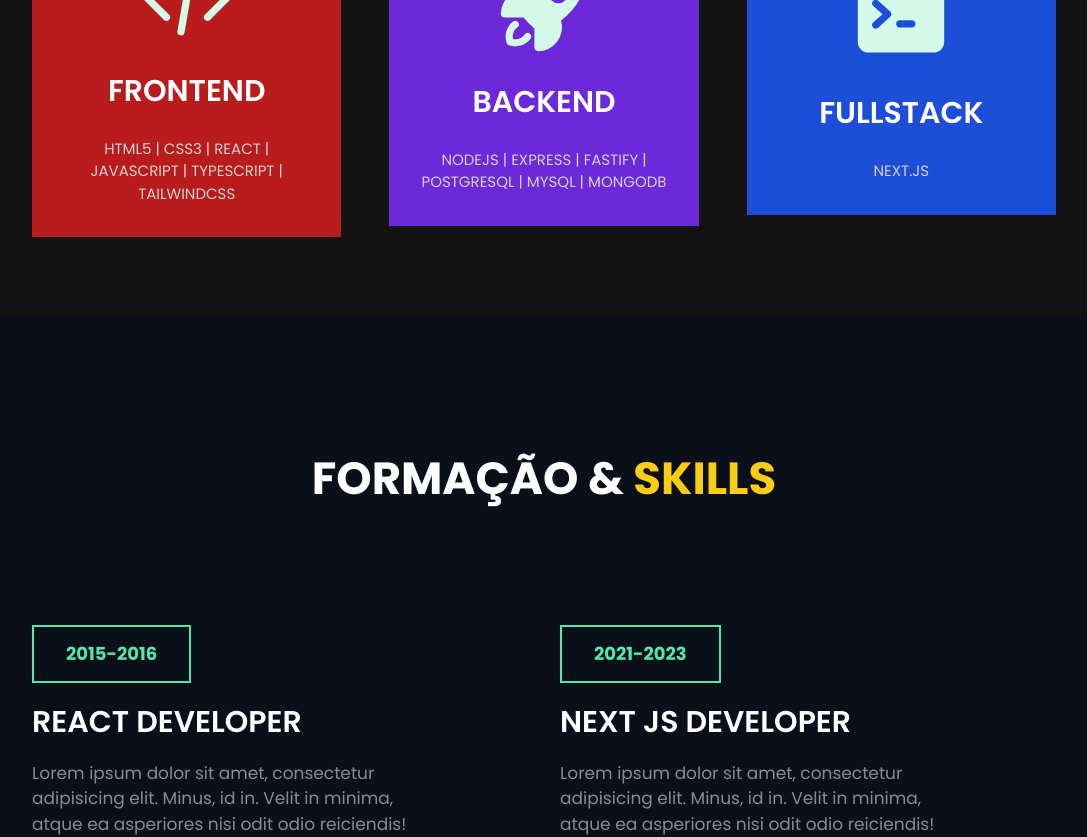
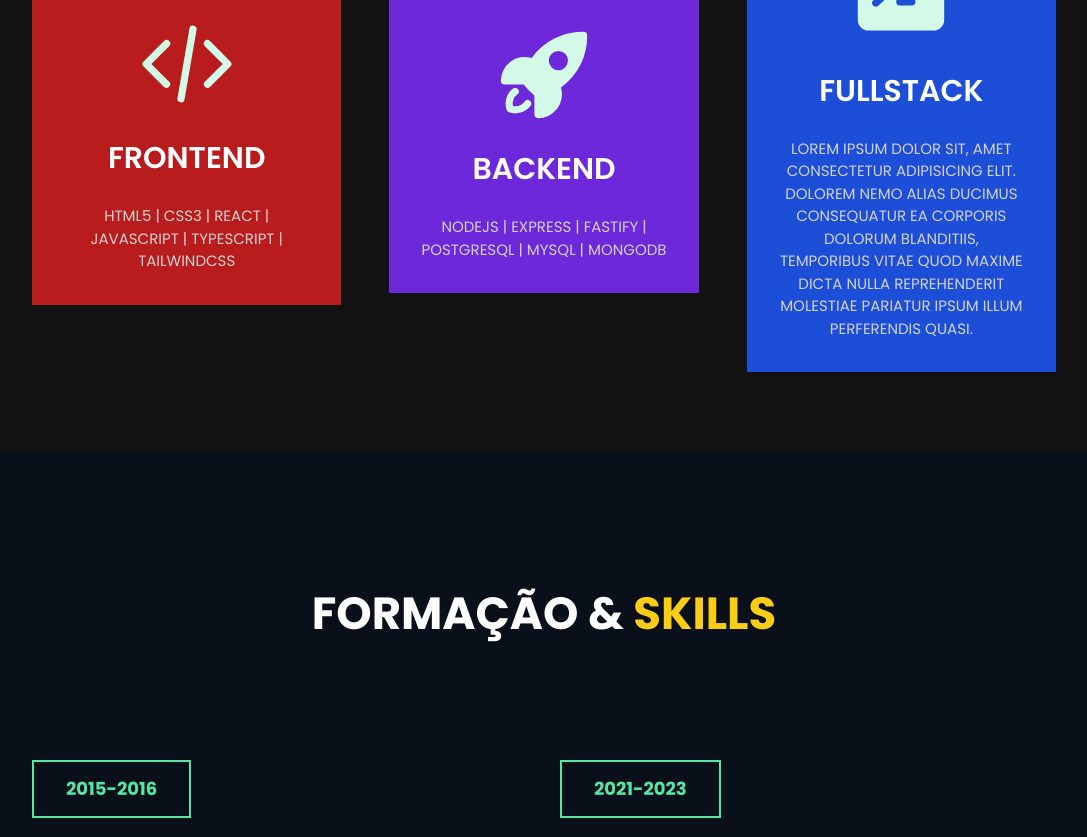
Before and after one commit to ismaelsoares/ismadev, a Next.js app: page / in a window 1280 px wide. Shown: the part 2040-2877 px from the top of the page, without its empty margins (96-1183 px from the left). Built offline with nearby package versions, Linux system fonts and the light colour scheme.

Commit message:
Update link CV

```diff
--- a/components/About.tsx
+++ b/components/About.tsx
@@ -24,7 +24,7 @@
                <button
                   className="px-[2rem] hover:bg-yellow-400 transition-all duration-200 py-[1rem]
                   text-[18px] font-bold uppercase bg-[#55e6a5] text-black flex items-center space-x-2"
-                  onClick={() => window.open('https://drive.google.com/file/d/1R-lG60KJh_HMD5vT7tzTtzf-b1dlcniY/view?usp=sharing')}
+                  onClick={() => window.open('https://drive.google.com/file/d/1Wa-wjaJ4hiLaN10SbifqciBnjMOW-85s/view?usp=sharing')}
                >
                   <p>Download Cv</p>
                   <ArrowDownTrayIcon className="w-[1.6rem] h-[1.7rem] text-black" />
--- a/components/Hero.tsx
+++ b/components/Hero.tsx
@@ -8,7 +8,7 @@
 import { fadeIn } from "@/variants";
 import { ArrowDownTrayIcon, PlayCircleIcon } from "@heroicons/react/20/solid";
 
-const openCV = () => window.open('https://drive.google.com/file/d/1R-lG60KJh_HMD5vT7tzTtzf-b1dlcniY/view?usp=sharing');
+const openCV = () => window.open('https://drive.google.com/file/d/1Wa-wjaJ4hiLaN10SbifqciBnjMOW-85s/view?usp=sharing');
 
 export const Hero = () => {
    return (
--- a/components/Services.tsx
+++ b/components/Services.tsx
@@ -47,7 +47,7 @@
                      Fullstack
                   </h1>
                   <p className="text-[15px] text-[#d3d2d2] font-normal">
-                     Next.js
+                     Lorem ipsum dolor sit, amet consectetur adipisicing elit. Dolorem nemo alias ducimus consequatur ea corporis dolorum blanditiis, temporibus vitae quod maxime dicta nulla reprehenderit molestiae pariatur ipsum illum perferendis quasi.
                   </p>
                </div>
             </div>
```
